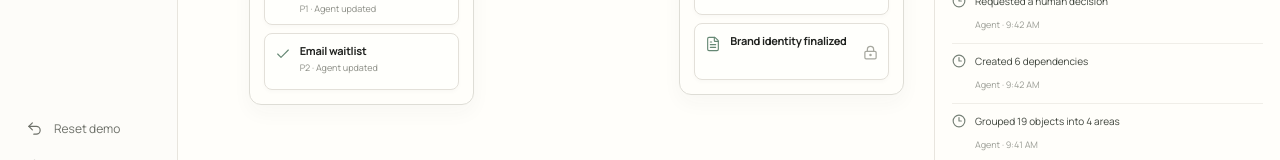
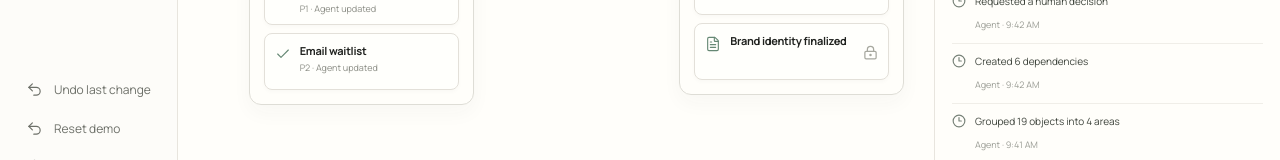
Before and after one commit to ezrawestover1-hub/commonplace-webmcp, a React (Vite) app: page / in a window 1280 px wide. Both pictures are taken after a click on the button "Open workspace". Shown: the part 678-838 px from the top of the page. Built offline with nearby package versions, Linux system fonts and the light colour scheme.

Commit message:
Add canonical workspace undo

```diff
--- a/src/App.tsx
+++ b/src/App.tsx
@@ -1,4 +1,4 @@
-import { useCallback, useEffect, useMemo, useRef, useState } from "react";
+import { useCallback, useEffect, useMemo, useRef, useState, type SetStateAction } from "react";
 import { ArrowLeftRight, Bot, Check, ChevronDown, CircleHelp, Clock3, FileText, Grip, Hand, History, LayoutGrid, LockKeyhole, MoreHorizontal, MousePointer2, Network, Play, Plus, Search, Settings, Sparkles, Undo2, X } from "lucide-react";
 import { workspaceActions } from "./actions";
 import { createAuroraWorkspace, createResearchWorkspace } from "./data";
@@ -17,10 +17,28 @@ export function App() {
   const [showPermissions, setShowPermissions] = useState(false);
   const [showPresent, setShowPresent] = useState(false);
   const [isRunning, setIsRunning] = useState(false);
+  const [canUndo, setCanUndo] = useState(false);
   const latest = useRef(workspace);
+  const undoStack = useRef<WorkspaceState[]>([]);
   latest.current = workspace;
 
-  useEffect(() => registerCommonplaceTools(() => latest.current, setWorkspace), []);
+  const applyWorkspace = useCallback((action: SetStateAction<WorkspaceState>) => {
+    setWorkspace((current) => {
+      const next = typeof action === "function" ? action(current) : action;
+      if (next !== current) undoStack.current = [...undoStack.current.slice(-19), current];
+      return next;
+    });
+    setCanUndo(true);
+  }, []);
+
+  const undo = useCallback(() => {
+    const previous = undoStack.current.pop();
+    if (!previous) return;
+    setWorkspace(previous);
+    setCanUndo(undoStack.current.length > 0);
+  }, []);
+
+  useEffect(() => registerCommonplaceTools(() => latest.current, applyWorkspace), [applyWorkspace]);
 
   const selected = workspace.objects.find((object) => object.id === workspace.selectedId) ?? workspace.objects[0];
   const groups = workspace.objects.filter((object) => object.type === "group");
@@ -28,29 +46,29 @@ export function App() {
 
   const runAgent = useCallback(() => {
     setIsRunning(true);
-    setWorkspace((current) => ({ ...workspaceActions.organizeAurora(current), agentStatus: "working" }));
+    applyWorkspace((current) => ({ ...workspaceActions.organizeAurora(current), agentStatus: "working" }));
     window.setTimeout(() => {
-      setWorkspace((current) => ({ ...current, agentStatus: "waiting", activity: [...current.activity, { id: `event-${Date.now()}`, actor: "agent", text: current.id === "aurora-launch" ? "Waiting for your decision" : "Waiting for evidence validation", at: new Date().toLocaleTimeString([], { hour: "numeric", minute: "2-digit" }), objectIds: [current.selectedId] }] }));
+      applyWorkspace((current) => ({ ...current, agentStatus: "waiting", activity: [...current.activity, { id: `event-${Date.now()}`, actor: "agent", text: current.id === "aurora-launch" ? "Waiting for your decision" : "Waiting for evidence validation", at: new Date().toLocaleTimeString([], { hour: "numeric", minute: "2-digit" }), objectIds: [current.selectedId] }] }));
       setIsRunning(false);
     }, 1200);
-  }, []);
+  }, [applyWorkspace]);
 
-  const switchExample = (next: WorkspaceExample) => { setExample(next); setWorkspace(next === "aurora" ? createAuroraWorkspace() : createResearchWorkspace()); setHome(false); };
-  const reset = () => setWorkspace(example === "aurora" ? createAuroraWorkspace() : createResearchWorkspace());
+  const switchExample = (next: WorkspaceExample) => { setExample(next); undoStack.current = []; setCanUndo(false); setWorkspace(next === "aurora" ? createAuroraWorkspace() : createResearchWorkspace()); setHome(false); };
+  const reset = () => { undoStack.current = []; setCanUndo(false); setWorkspace(example === "aurora" ? createAuroraWorkspace() : createResearchWorkspace()); };
 
   if (home) return <Landing onOpen={switchExample} />;
 
   return <main className={`app-shell ${showPresent ? "presenting" : ""}`}>
-    {!showPresent && <Sidebar onReset={reset} />}
+    {!showPresent && <Sidebar onReset={reset} onUndo={undo} canUndo={canUndo} />}
     <section className="workspace-shell">
       {!showPresent && <Header name={workspace.name} status={workspace.agentStatus} onPresent={() => setShowPresent(true)} onActivity={() => setShowActivity((value) => !value)} onSwitch={() => switchExample(example === "aurora" ? "research" : "aurora")} />}
       <div className="workspace-body">
-        <Canvas workspace={workspace} groups={groups} cardById={cardById} onSelect={(id) => setWorkspace((current) => workspaceActions.select(current, id))} onMove={(id, x, y) => setWorkspace((current) => workspaceActions.moveObjects(current, [{ id, x, y }], "human"))} />
+        <Canvas workspace={workspace} groups={groups} cardById={cardById} onSelect={(id) => applyWorkspace((current) => workspaceActions.select(current, id))} onMove={(id, x, y) => applyWorkspace((current) => workspaceActions.moveObjects(current, [{ id, x, y }], "human"))} />
         {showPresent && <button className="exit-present" onClick={() => setShowPresent(false)}><X size={16} /> Exit present mode</button>}
         {!showPresent && <CanvasControls onRun={runAgent} isRunning={isRunning} />}
       </div>
     </section>
-    {!showPresent && <Inspector selected={selected} workspace={workspace} onAccept={() => setWorkspace((current) => workspaceActions.acceptProposal(current))} onReject={() => setWorkspace((current) => workspaceActions.rejectProposal(current))} onPermissions={() => setShowPermissions(true)} showActivity={showActivity} />}
+    {!showPresent && <Inspector selected={selected} workspace={workspace} onAccept={() => applyWorkspace((current) => workspaceActions.acceptProposal(current))} onReject={() => applyWorkspace((current) => workspaceActions.rejectProposal(current))} onPermissions={() => setShowPermissions(true)} showActivity={showActivity} />}
     {showPermissions && <Permissions workspace={workspace} onClose={() => setShowPermissions(false)} />}
   </main>;
 }
@@ -63,12 +81,13 @@ function Landing({ onOpen }: { onOpen: (example: WorkspaceExample) => void }) {
   </main>;
 }
 
-function Sidebar({ onReset }: { onReset: () => void }) {
+function Sidebar({ onReset, onUndo, canUndo }: { onReset: () => void; onUndo: () => void; canUndo: boolean }) {
   const primary = [{ icon: LayoutGrid, label: "Canvas", active: true }, { icon: Search, label: "Search" }, { icon: FileText, label: "Notes" }, { icon: Check, label: "Tasks" }, { icon: Bot, label: "Agents" }, { icon: Network, label: "Activity" }];
   return <aside className="sidebar">
     <div className="brand"><span className="brand-mark" /> <strong>Commonplace</strong></div>
     <nav>{primary.map(({ icon: Icon, label, active }) => <button key={label} className={active ? "nav-item active" : "nav-item"}><Icon size={17} strokeWidth={1.65} /> {label}</button>)}</nav>
     <div className="nav-spacer" />
+    <button className="nav-item" onClick={onUndo} disabled={!canUndo}><Undo2 size={17} strokeWidth={1.65} /> Undo last change</button>
     <button className="nav-item" onClick={onReset}><Undo2 size={17} strokeWidth={1.65} /> Reset demo</button>
     <button className="nav-item"><Settings size={17} strokeWidth={1.65} /> Settings</button>
     <button className="nav-item"><CircleHelp size={17} strokeWidth={1.65} /> Help</button>
```
